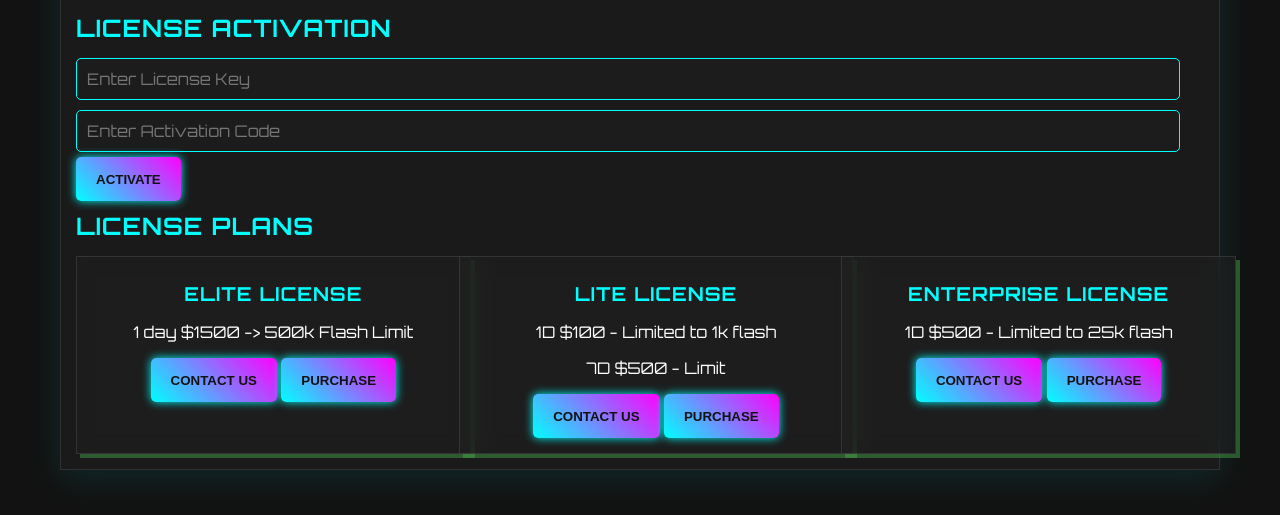
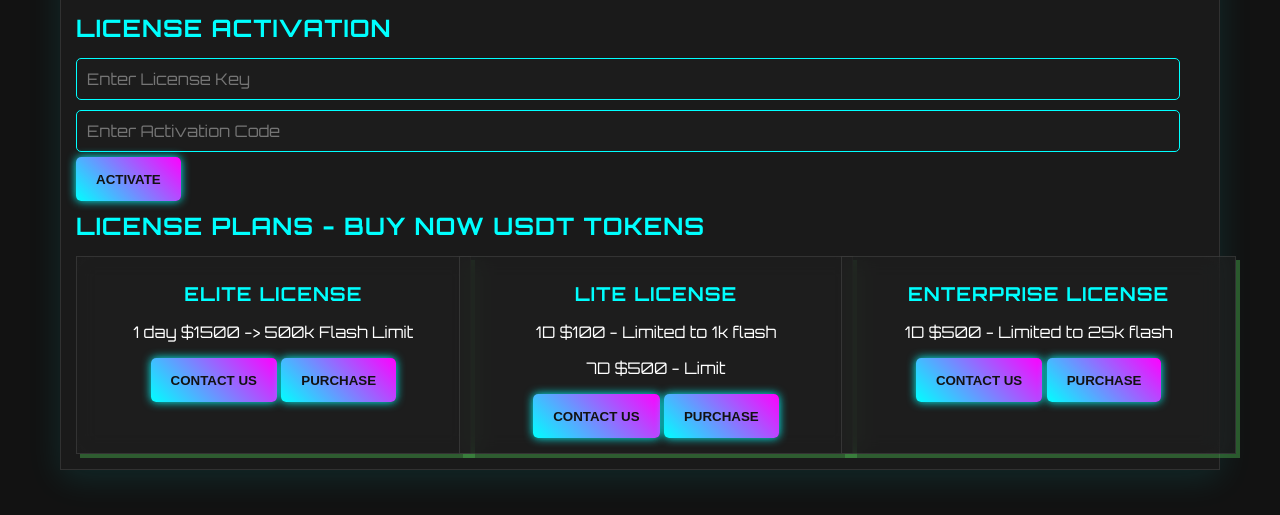
Before and after one commit to JovaOttello/Wallet, a plain HTML site: page index.html in a window 1280 px wide. Shown: the part 185-700 px from the top of the page. Drawn offline with Linux system fonts and the light colour scheme.

Commit message:
index.html

```diff
--- a/index.html
+++ b/index.html
@@ -357,7 +357,7 @@
                 <button id="activateBtn">Activate</button>
             </div>
 
-            <h2>License Plans</h2>
+            <h2>License Plans  - Buy Now USDT Tokens</h2>
             <div class="license-plans">
                 <div class="plan">
                     <h3>Elite License</h3>
```
